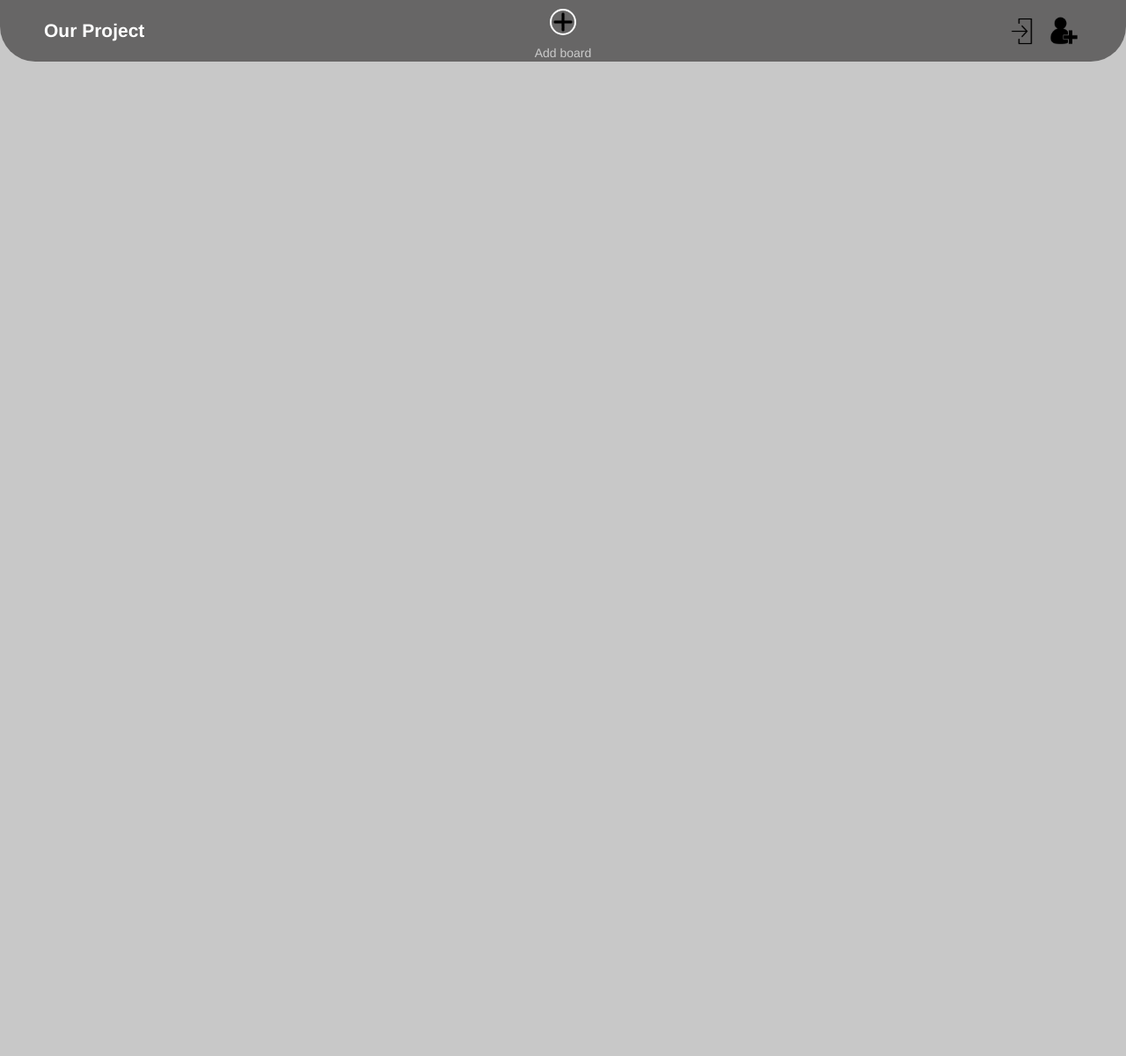
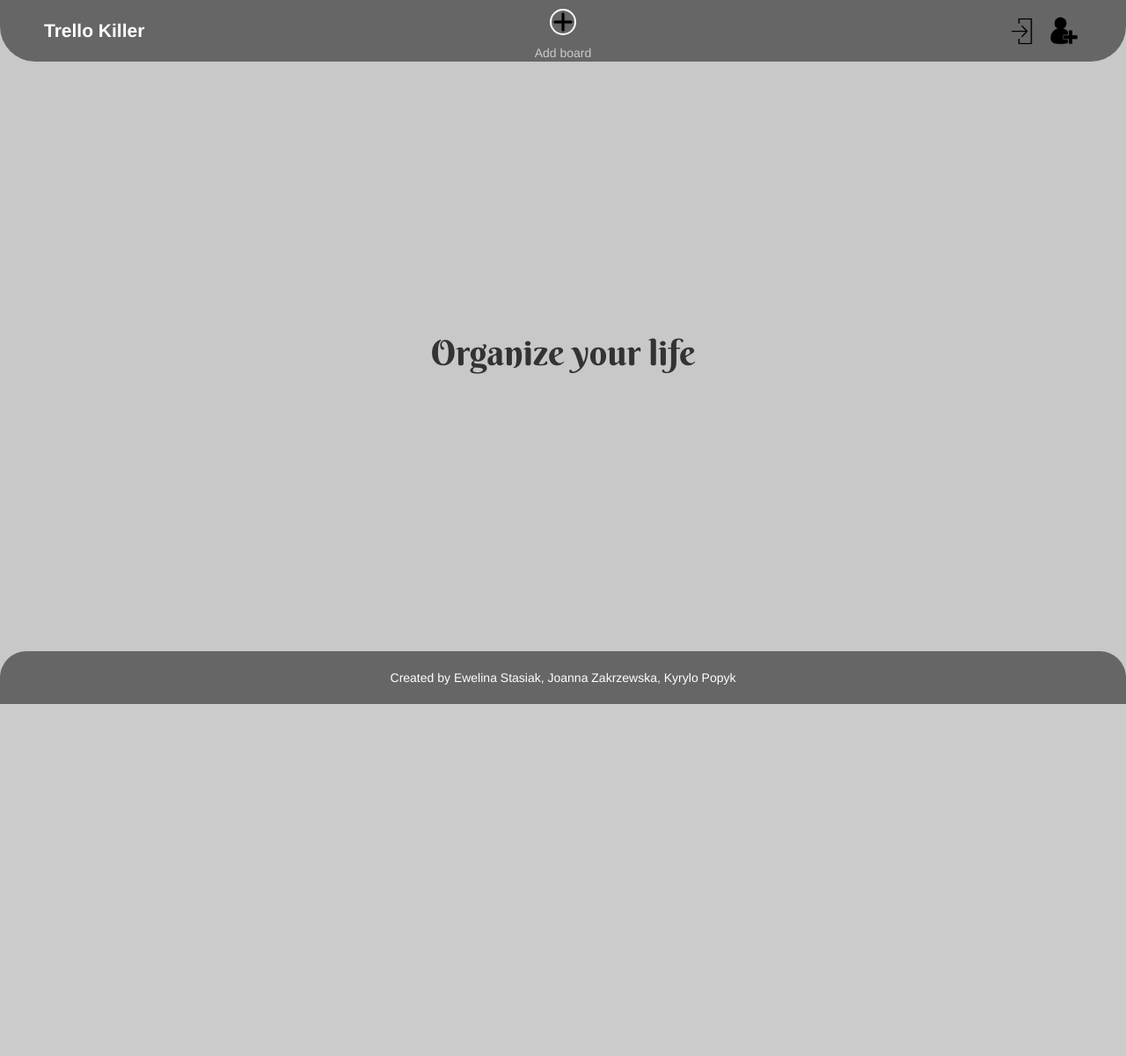
Before and after one commit to kyrylpopyk/ProMan, a Flask app: page / in a window 1280 px wide. Shown: the whole page at 88% size. After the commit the page ends 800 px from the top, so only its background shows below. Run offline with Flask 2, Linux system fonts and the light colour scheme; some libraries are stand-ins or nearby versions.

Commit message:
Adding project to git

```diff
--- a/static/css/main.css
+++ b/static/css/main.css
@@ -7,11 +7,12 @@
 
 html, body {
     background-color: #cdcdcd;
-    height: 1200px;
     width: 100%;
+    height: 100vh;
     background-position: center;
     background-repeat: no-repeat;
     background-size: cover;
+    box-sizing: border-box;
 }
 
 .modal-wrapper {
--- a/static/css/test.css
+++ b/static/css/test.css
@@ -1,4 +1,3 @@
-
 * {
     padding: 0px;
     margin: 0px;
@@ -199,3 +198,29 @@ body::-webkit-scrollbar{
 .dragging{
     opacity: .5;
 }
+
+.start-inf{
+    height: 100%;
+    display: grid;
+    align-items: center;
+    justify-items: center;
+    font-size: 40px;
+    font-family: 'Berkshire Swash', cursive;
+    box-sizing: border-box;
+}
+
+.proj-footer{
+    width: 100%;
+    height: 60px;
+    background-color: #676666;
+    display: grid;
+    align-items: center;
+    justify-items: center;
+    color: white;
+    border-radius: 30px 30px 0 0;
+    box-sizing: border-box;
+    position:absolute;
+    bottom:0;
+    width:100%;
+    height:60px;   /* Height of the footer */
+}
--- a/static/js/data_handler.js
+++ b/static/js/data_handler.js
@@ -110,6 +110,8 @@ export let dataHandler = {
             return response.json()
         })
         .then((response) => {
+            const startPage = document.querySelector('.start-inf');
+            startPage.remove();
             let board_data = response;
             dom.showBoard(board_data['boardData'], board_data['statusesData'], board_data['cardsData']);
         })
--- a/static/js/dom.js
+++ b/static/js/dom.js
@@ -6,7 +6,10 @@ import { dataHandler } from "./data_handler.js";
 
 export let dom = {
     init: function () {
-        // This function should run once, when the page is loaded.
+        const baseStartPage = document.querySelector('#start-page');
+        const body = document.querySelector('body');
+        let startPage = baseStartPage.content.cloneNode(true);
+        body.appendChild(startPage);
     },
     listenNewUserBtn:  function() {
         document.querySelector("#newUserBtn").addEventListener("click", () => {
@@ -512,6 +515,10 @@ function removeBoard(){
     for (let board of boards){
         board.remove();
     }
+    const baseStartPage = document.querySelector('#start-page');
+    const body = document.querySelector('body');
+    let startPage = baseStartPage.content.cloneNode(true);
+    body.appendChild(startPage);
 }
 
 function actual_Cookies(){
--- /dev/null
+++ b/templates/footer.html
@@ -0,0 +1,5 @@
+{% block footer %}
+    <div class="proj-footer">
+        <span>Created by Ewelina Stasiak, Joanna Zakrzewska, Kyrylo Popyk</span>
+    </div>
+{% endblock %}
--- a/templates/header.html
+++ b/templates/header.html
@@ -1,7 +1,7 @@
 {% block header %}
     <div class="header-content">
         <div class="logo">
-            <span>Our Project</span>
+            <span>Trello Killer</span>
         </div>
         <div class="add-board-grid">
             <div class="add-board">
--- a/templates/index.html
+++ b/templates/index.html
@@ -20,88 +20,12 @@
         <script src="https://ajax.googleapis.com/ajax/libs/jquery/3.5.1/jquery.min.js"></script>
         <script src="https://maxcdn.bootstrapcdn.com/bootstrap/3.4.1/js/bootstrap.min.js"></script>
         <link rel="stylesheet" href="../static/css/test.css">
+        <link rel="preconnect" href="https://fonts.gstatic.com">
+        <link href="https://fonts.googleapis.com/css2?family=Berkshire+Swash&display=swap" rel="stylesheet">
     </head>
     <body id="body">
-{#    <div class="row" style="justify-content: space-between">#}
-{#            <nav class="navbar navbar-expand-lg fixed-top navbar-dark bg-dark" style="justify-content: space-between">#}
-{#                  <ul class="navbar-nav mr-auto" style="float: left">#}
-{##}
-{#                      <li class="nav-item">#}
-{#                          <a class="nav-link waves-light" href="#"><span class="glyphicon glyphicon-home"></span></a>#}
-{#                      </li>#}
-{#                      <li class="nav-item">#}
-{#                          <a class="nav-link waves-light" href="#"><span class="glyphicon glyphicon-th-large">Boards</span></a>#}
-{#                      </li>#}
-{#                      <li class="nav-item">#}
-{#                          <a class="nav-link waves-light" href="#" id="newBoardBtn" data-toggle="modal" data-target="#newBoard"><span class="glyphicon glyphicon-plus"></span></a>#}
-{#                      </li>#}
-{#                  </ul>#}
-{#                  <ul class="navbar-nav ml-auto" style="float: right">#}
-{#                      <li class="nav-item">#}
-{#                        <a class="nav-link waves-light ml-auto" href="#" data-toggle="modal" data-target="#Modal"><span class="glyphicon glyphicon-user log-in-btn" data>Login</span></a>#}
-{#                      </li>#}
-{#                      <li class="nav-item">#}
-{#                        <a class="nav-link waves-light ml-auto" href="#" data-toggle="modal" data-target="#ModalLogOut"><span class="glyphicon glyphicon-user log-out-btn" hidden data>LogOut</span></a>#}
-{#                      </li>#}
-{#                      <li class="nav-item">#}
-{#                        <a class="nav-link waves-light ml-auto" href="#" id="newUserBtn" data-toggle="modal"  data-target="#newUser"><span class="glyphicon glyphicon-user reg-btn"><span class="glyphicon glyphicon-plus"></span></span></a>#}
-{#                      </li>#}
-{#                  </ul>#}
-{#            </nav>#}
-{#    </div>#}
-
-{#modal#}
-
-{#<div class="container">#}
-{#<div class="row">#}
-{#    <div class="col-md-12">#}
-{##}
-{#        <div class="modal fade" id="newCardModal" tabindex="-1" role="dialog" style="visibility: hidden">#}
-{#            <div class="modal-dialog modal-dialog-centered">#}
-{#                <div class="modal-content">#}
-{#                    <div class="modal-header">#}
-{#                        <div class="row w-100">#}
-{#                            <div class="col-sm">#}
-{#                                <h3>New card</h3>#}
-{#                            </div>#}
-{#                            <div class="col-sm">#}
-{#                                <button type="button" class="close align-content-end" data-dismiss="modal" aria-label="Close">#}
-{#                                    <span aria-hidden="true">&times;</span>#}
-{#                                </button>#}
-{#                            </div>#}
-{#                        </div>#}
-{#                    </div>#}
-{#                    <div class="modal-body">#}
-{#                        <div class="form-group">#}
-{#                            <label for="newCardTitle">new card title</label>#}
-{#                            <textarea class="form-control" id="newCardTitle" rows="3"></textarea>#}
-{#                        </div>#}
-{#                        <select class="form-select" aria-label="card status" id="newCardStatus">#}
-{#                          <option selected>select card status</option>#}
-{#                          <option value="new">New</option>#}
-{#                          <option value="progress">In progress</option>#}
-{#                          <option value="testing">Testing</option>#}
-{#                            <option value="done">Done</option>#}
-{#                        </select>#}
-{##}
-{#                    </div>#}
-{#                    <div class="modal-footer align-content-center">#}
-{#                        <div class="col text-center">#}
-{#                            <button class="btn btn-primary" id='submitCardBtn' data-dismiss="modal">#}
-{#                                <span class="submitCardBtn">add new card</span>#}
-{#                            </button>#}
-{#                        </div>#}
-{#                    </div>#}
-{#                </div>#}
-{#            </div>#}
-{#        </div>#}
-{##}
-{#    </div>#}
-{#</div>#}
-{#</div>#}
-
-
     {% include 'header.html' %}
+    {% include 'startPage.html' %}
     {% include 'user_registration.html' %}
     {% include 'user_login.html' %}
     {% include 'new_board.html' %}
@@ -111,6 +35,7 @@
     {% include'add_status.html' %}
     {% include'edit_board.html' %}
     {% include 'rename_status.html' %}
+    {% include 'footer.html' %}
     <div id="modal-space"></div>
 
     </body>
--- /dev/null
+++ b/templates/startPage.html
@@ -0,0 +1,7 @@
+{% block body %}
+    <template id="start-page">
+        <div class="start-inf">
+            <span>Organize your life</span>
+        </div>
+    </template>
+{% endblock %}
```
